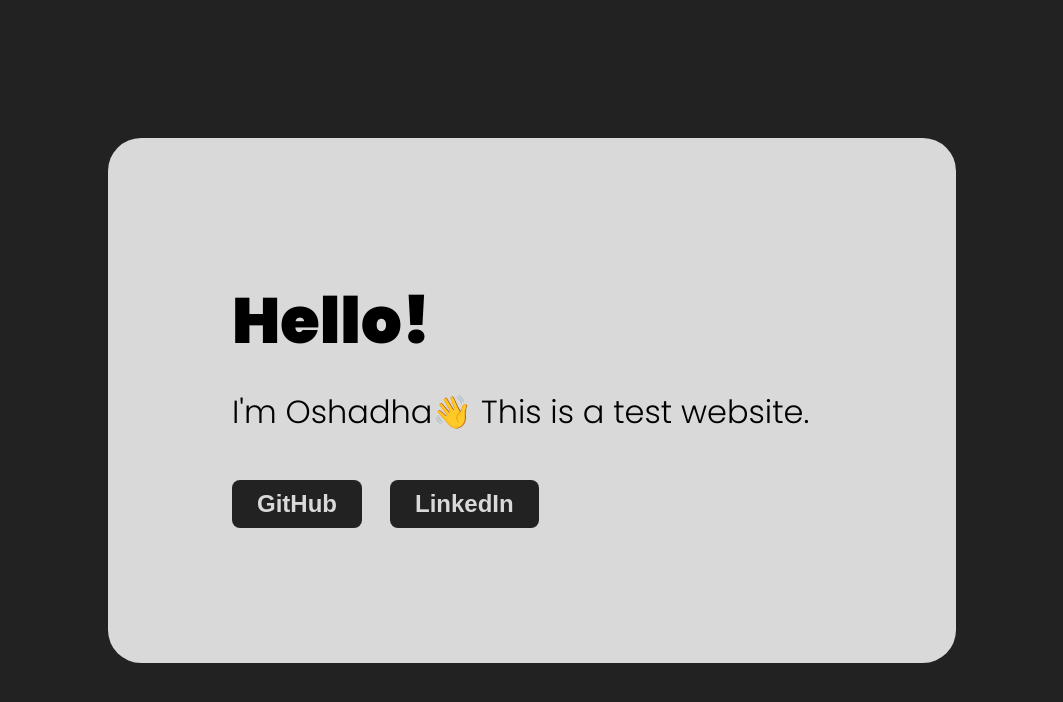
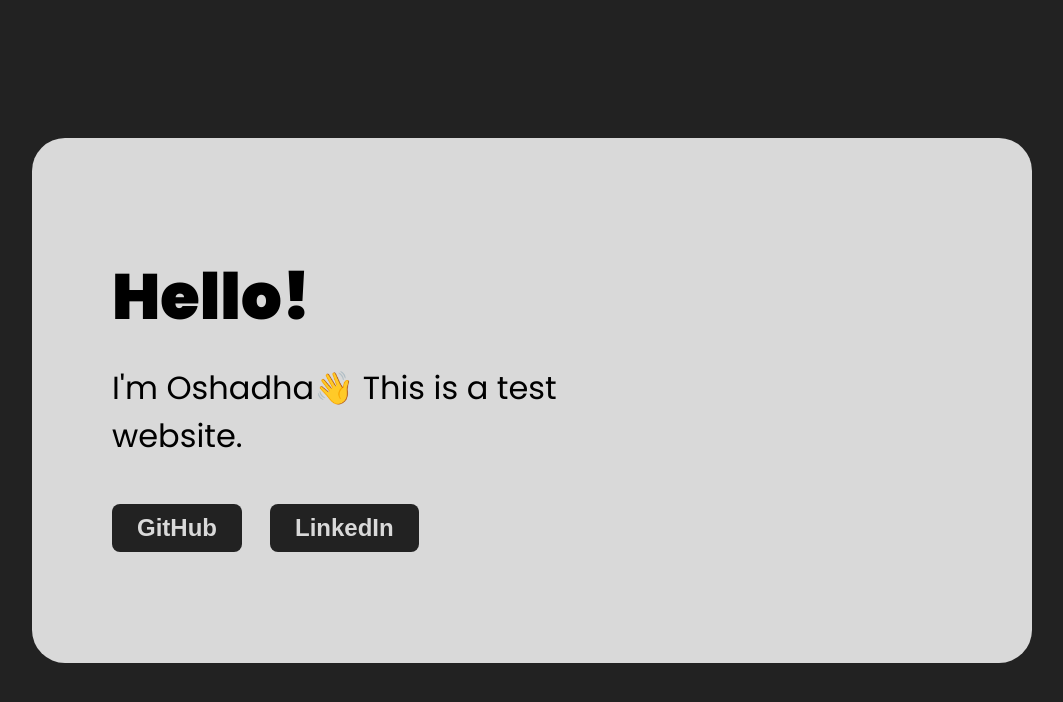
Before and after one commit to OshadhaVimuB/LearnGithub001, a plain HTML site: page index.html in a window 1280 px wide. Shown: the whole page, without its empty margins (108-1171 px from the left). Drawn offline with Linux system fonts and the light colour scheme.

Commit message:
Set a space in the right side for user image

```diff
--- a/styles.css
+++ b/styles.css
@@ -16,15 +16,16 @@ html {
 .content-box {
   background-color: #d9d9d9;
   border-radius: 33px;
-  width: 848px;
+  width: 1000px;
   height: 525px;
   display: flex;
-  justify-content: center;
+  justify-content: left;
   align-items: center;
 }
 
 .content {
-  width: 600px;
+  width: 550px;
+  margin-left: 80px;
 }
 
 h1 {
@@ -41,7 +42,7 @@ p {
   font-size: 32px;
   margin: 0 0 44px 0;
   font-family: "Poppins", sans-serif;
-  font-weight: 300;
+  font-weight: 400;
   font-style: normal;
 }
 
```
